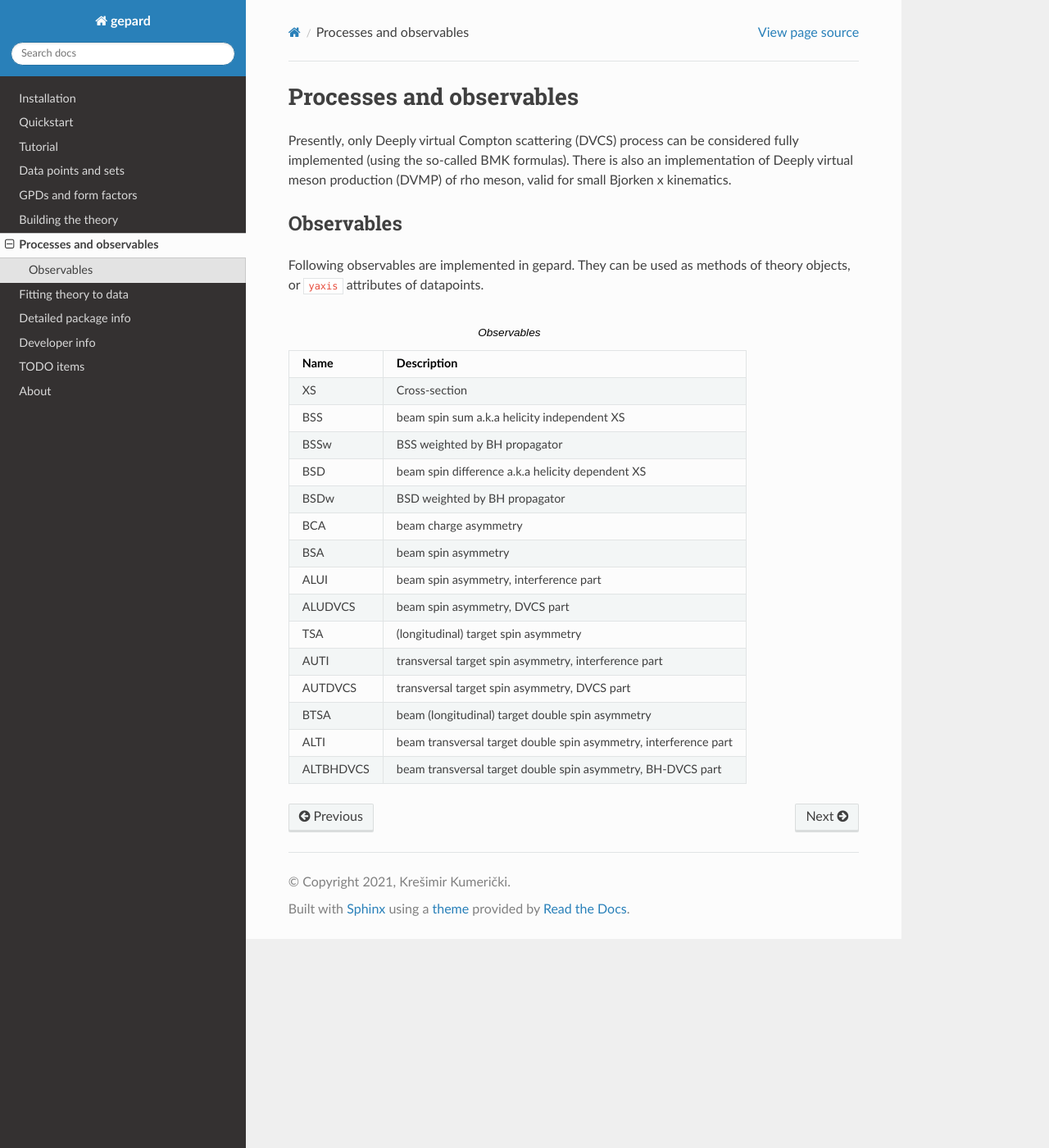
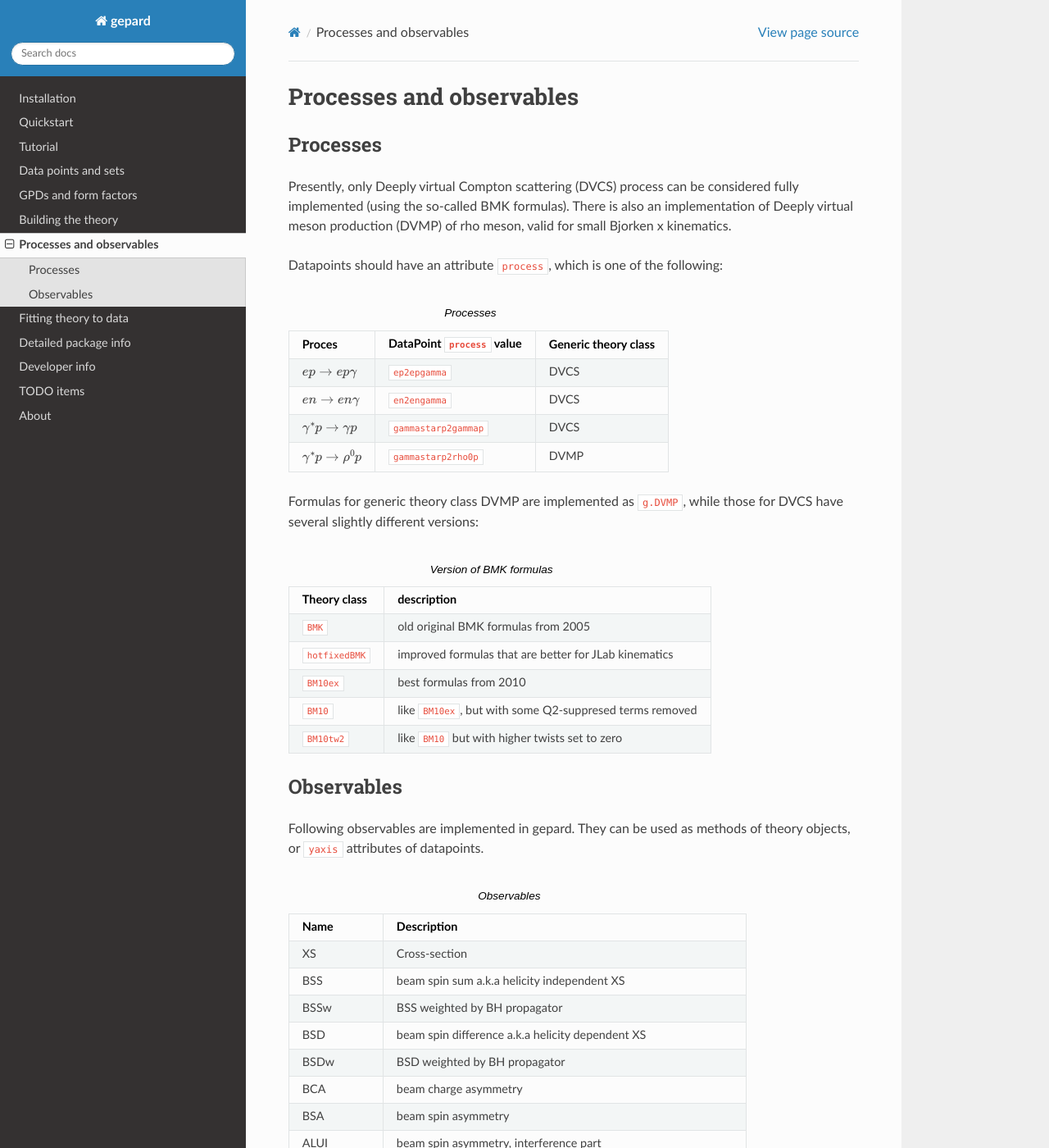
Before and after one commit to kkumer/gepard, a Sphinx documentation site: the page built from docs/source/observables.rst, in a window 1280 px wide and 1400 px high. Shown: the whole window at 82% size. Built offline with Sphinx 7.4.7 and the Read the Docs theme 2.0.0, drawn with Linux system fonts in a browser that asks for light colours.

Commit message:
docs for processes

```diff
--- a/docs/source/observables.rst
+++ b/docs/source/observables.rst
@@ -1,12 +1,65 @@
 #########################
 Processes and observables
 #########################
+
+
+Processes
+---------
 
 Presently, only Deeply virtual Compton scattering (DVCS) process
 can be considered fully implemented (using the so-called
 BMK formulas). There is also an implementation of Deeply virtual
 meson production (DVMP) of rho meson, valid for small Bjorken x
 kinematics.
+
+Datapoints should have an attribute ``process``, which is one of
+the following:
+
+.. _tab-processes:
+
+.. list-table:: Processes
+   :header-rows: 1
+
+   * - Proces
+     - DataPoint ``process`` value
+     - Generic theory class
+   * - :math:`e p \to e p \gamma`
+     - ``ep2epgamma``
+     - DVCS
+   * - :math:`e n \to e n \gamma`
+     - ``en2engamma``
+     - DVCS
+   * - :math:`\gamma^* p \to \gamma p`
+     - ``gammastarp2gammap``
+     - DVCS
+   * - :math:`\gamma^* p \to \rho^{0} p`
+     - ``gammastarp2rho0p``
+     - DVMP
+
+
+Formulas for generic theory class DVMP are implemented as
+``g.DVMP``, while those for DVCS have several slightly different
+versions:
+
+.. _tab-bmk:
+
+.. list-table:: Version of BMK formulas
+   :header-rows: 1
+
+   * - Theory class
+     - description
+   * - ``BMK``
+     - old original BMK formulas from 2005
+   * - ``hotfixedBMK``
+     - improved formulas that are better for JLab kinematics
+   * - ``BM10ex``
+     - best formulas from 2010
+   * - ``BM10``
+     - like ``BM10ex``, but with some Q2-suppresed terms removed
+   * - ``BM10tw2``
+     - like ``BM10`` but with higher twists set to zero
+
+
 
 
 .. _tab-observables:
--- a/docs/source/theory.rst
+++ b/docs/source/theory.rst
@@ -2,10 +2,11 @@
 Building the theory
 ###################
 
-``Theory`` object consists of collection of formulas
+``Theory`` object is in some sense a collection of formulas
 which implement everything that you want to calculate.
 
-...
+For convenience, formulas are separated into building blocks that
+can in principle be used separately
 
 If you want to make a new model, beyond what is already available in
 Gepard you can work like this:
```
